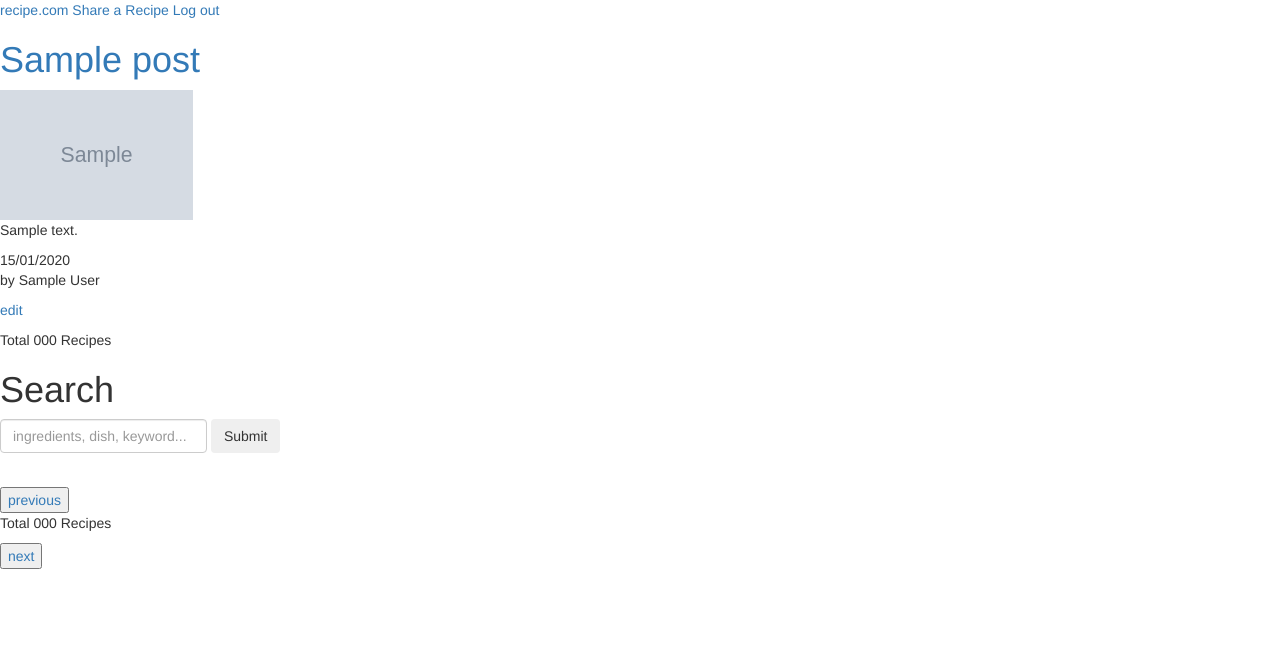
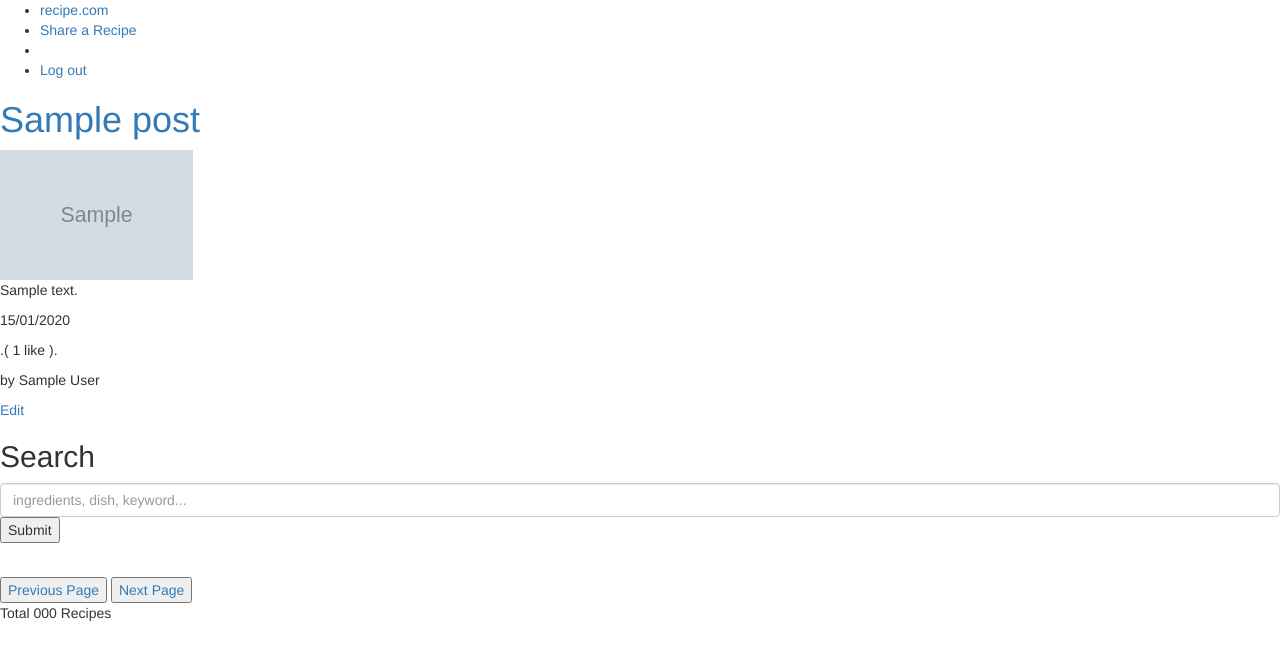
Before and after one commit to gulcihancakir/RecipeBlog, a Django app: template blog/templates/recipe_list.html in a window 1280 px wide. Shown: the top 660 px of the page. Run offline with Django 3.2, Linux system fonts and the light colour scheme; the template is opened without the code that fills it: most values are stand-ins (such as "Sample title", 1, 10 or a date in 2020); grey boxes marked "Sample" are stand-in pictures; some libraries are stand-ins or nearby versions.

Commit message:
duzenlendi

```diff
--- a/blog/templates/home_page.html
+++ b/blog/templates/home_page.html
@@ -5,18 +5,27 @@
 
     </head>
     <body>
-            <link rel="stylesheet" href="//maxcdn.bootstrapcdn.com/bootstrap/3.2.0/css/bootstrap.min.css">
-            <link rel="stylesheet" href="//maxcdn.bootstrapcdn.com/bootstrap/3.2.0/css/bootstrap-theme.min.css">
-            <link href='//fonts.googleapis.com/css?family=Lobster&subset=latin,latin-ext' rel='stylesheet' type='text/css'>
-            <!-- <a href="{% url 'recipe_new' %}" class="top-menu"><span class="glyphicon glyphicon-plus"></span></a> -->
+            <meta http-equiv="content-type" content="text/plain; charset=utf-8" />
+            <link rel="stylesheet" href="https://use.fontawesome.com/releases/v5.7.2/css/all.css"
+                    integrity="sha384-fnmOCqbTlWIlj8LyTjo7mOUStjsKC4pOpQbqyi7RrhN7udi9RwhKkMHpvLbHG9Sr" crossorigin="anonymous">
+                    <link rel="stylesheet" href="https://maxcdn.bootstrapcdn.com/bootstrap/3.3.7/css/bootstrap.min.css">
+                    <script src="https://ajax.googleapis.com/ajax/libs/jquery/3.2.1/jquery.min.js"></script>
+                    <script src="https://maxcdn.bootstrapcdn.com/bootstrap/3.3.7/js/bootstrap.min.js"></script>
+            <link rel="stylesheet" type="text/css" href="{% static 'css/style.css' %}">
 
+            <div class = "grid-container">
             <div class="menu">
-            <a href="{% url 'recipe_list' %}">recipe.com</a>
-            <a href="{% url 'recipe_new' %}">Share a Recipe</a>
+<ul>
+          <li><a href="{% url 'recipe_list' %}">recipe.com</a></li>
+
+          <li><a href="{% url 'recipe_new' %}">Share a Recipe</a></li>
             <!-- <a href="">Logout</a> -->
-            <a href="/admin/logout/">Log out</a>
 
-            {{request.user.username}}
+            <li> {{request.user.username}}</li>
+
+            <li><a href="/admin/logout/">Log out</a></li>
+
+        </ul>
             </div>
         <div class="recipes">
 
@@ -25,5 +34,7 @@
                 </div>
             </div>
         </div>
+
+    </div>
     </body>
 </html>
--- a/blog/templates/recipe_edit.html
+++ b/blog/templates/recipe_edit.html
@@ -3,7 +3,7 @@
 {% block content %}
     <h1>New Recipe</h1>
 
-    <form method="POST" action="/post/" enctype="multipart/form-data" >{% csrf_token %}
+    <form method="POST"  enctype="multipart/form-data" >{% csrf_token %}
         {{ form.as_p }}
         {% if user.is_authenticated %}
         <input type="hidden" name="author" value="{{ request.user.id }}">
--- a/blog/templates/recipe_list.html
+++ b/blog/templates/recipe_list.html
@@ -1,6 +1,7 @@
 {% extends 'home_page.html' %}
 
 {% block content %}
+<div class="posts">
     {% for post in post_pgn %}
     <div class="post">
 
@@ -13,52 +14,67 @@
         <p>{{ post.description|linebreaksbr|slice:":70" }}
             {% if post.description|length > 70 %}
             ...
+            {% endif %} </p>
+
+
+        <div class="abc">
+
+            <p>{{ post.created_date|date:"d/m/o" }}</p>
+
+            {% if post.likes.count < 2%}
+            <p>.( {{post.likes.count}} like ).</p>
+
+            {% else %}
+            <p>.( {{post.likes.count}} likes ).</p>
             {% endif %}
+
+            <p>by {{post.author}}</p>
+
+
+            <p><a href="{% url 'recipe_edit' pk=post.pk %}">Edit</a></p>
+        </div>
+    </div>
+    {% endfor %}
+    <form class="search-form">
+            <h2>Search</h2>
+            <input class="form-control" type="search" placeholder="ingredients, dish, keyword..."
+                aria-label="ingredients, dish, keyword" name="search",value = "{{request.GET.search}}">
+            <button class="buttonn" type="submit">Submit</button>
+    </form>
+
+            <div class="pagination">
+
+
+            {% if post_pgn.has_previous %}
+            <button type="button" class="button"><a href="?page={{ post_pgn.previous_page_number }}">Previous Page</a></button>
+            {% endif %}
+
+            {% if not post_pgn.has_previous %}
+            <button type="button" class="button"><a href="?page=1"> Previous Page</a></button>
+
+            {% endif %}
+
+            {% if post_pgn.has_next %}
+            <button type="button" class="button"><a href="?page={{ post_pgn.next_page_number }}">Next Page</a></button>
+            {% endif %}
+
+            {% if not post_pgn.has_next %}
+            <button type="button" class="button"><a href="?page={{ post_pgn.paginator.num_pages }}" >Next Page</a></button>
+            {% endif %}
+            <br>
+            <p>Total {{number_post}} Recipes</p>
+
+
 
 
         </div>
-<div class="date">
-    {{ post.created_date|date:"d/m/o" }}
 </div>
-<p>by {{post.author}}</p>
 
 
-<p><a href="{% url 'recipe_edit' pk=post.pk %}">edit</a></p>
-
-{% endfor %}
 
 
-<p>Total {{number_post}} Recipes</p>
-<p></p>
-
-<form class="form-inline my-2 my-lg-0">
-    <h1>Search</h1>
-    <input class="form-control mr-sm-2" type="search" placeholder="ingredients, dish, keyword..."
-        aria-label="ingredients, dish, keyword" name="search",value = "{{request.GET.search}}">
-    <button class="btn" type="submit">Submit</button>
-</form>
-
-<div class="pagination">
-    <span class="step-links">
-<!-- Mesala burdaki post gercekten post mu? bizim post modelinin has_previout diye biseyi yok. Bu page ise degiskene page de.-->
-        {% if post_pgn.has_previous %}
-        <button class="btn"><a href="?page={{ post_pgn.previous_page_number }}">previous</a></button>
-        {% endif %}
-
-        {% if not post_pgn.has_previous %}
-        <button><a href="?page=1"> previous</a></button>
-        {% endif %}
-        <p>Total {{number_post}} Recipes</p>
-
-        {% if post_pgn.has_next %}
-        <button class="btn"><a href="?page={{ post_pgn.next_page_number }}">next</a></button>
-        {% endif %}
-
-        {% if not post_pgn.has_next %}
-        <button><a href="?page={{ post_pgn.paginator.num_pages }}">next</a></button>
-        {% endif %}
 
 
-    </span>
-</div>
+
+
 {% endblock %}
```
Also changed, not shown: blog/templates/recipe_detail.html (+16 -6 lines). Lines whose indentation alone changed are shown as unchanged.
